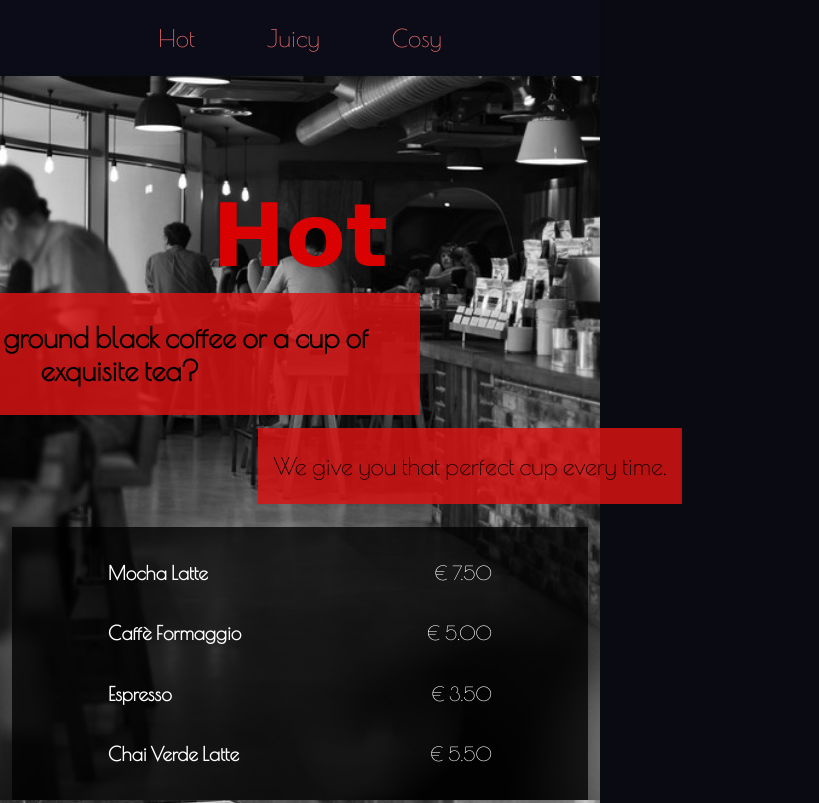
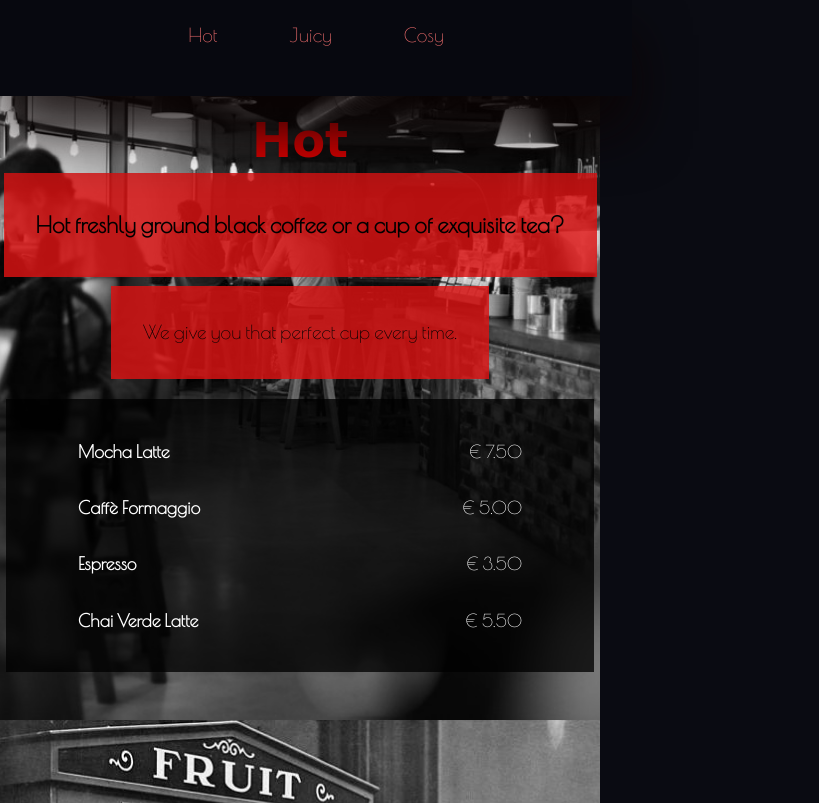
Before and after one commit to tomasantonj/caffe-retro, a plain HTML site: page index.html in a window 600 px wide. Shown: the top 803 px of the page, 819 px wide, since content can reach past the window. Drawn offline with nearby package versions, Linux system fonts and the light colour scheme; a web font is replaced by a local one.

Commit message:
added basic responsive media queries

```diff
--- a/styles.css
+++ b/styles.css
@@ -13,8 +13,8 @@ header#site-header {
 	left: 0;
 	width: 100%;
 	z-index: 1000;
-	background: #0b0c18;
-	box-shadow: 0 2px 8px rgba(0,0,0,0.05);
+	background: #07080f;
+	box-shadow: 0px 35px 55px rgba(11, 3, 3, 0.881);
 }
 
 nav {
@@ -54,7 +54,7 @@ section {
 }
 #hot {
   background: url('assets/hot.jpg') center center/cover no-repeat;
-  padding-top: 12.5rem;
+  padding-top: 12.5rem; /* Adjusted for visual balance */
 
 }
 #hot h2 {
@@ -87,18 +87,15 @@ section {
 }
 
 
-/* Article Boxes */
+/* Content Boxes */
 .box.top, .box.bottom {
 	margin: 0.4rem 0;
 	text-align: center;
 	font-size: 1.5rem;
 }
 
-
-
-
 .box.top {
-	transform: translateX(-30%);
+	transform: translateX(-20%);
 	padding: 0rem 2rem;
 }
 
@@ -141,3 +138,74 @@ section {
     background: rgba(116, 0, 114, 0.833);
     color: #120909;
 }
+
+/* mobile phone media queries (vertical layout only) */
+
+@media (max-width: 600px) {
+	body {
+		font-size: 1rem;
+	}
+	header#site-header {
+		height: 3.5rem;
+		padding: 0.5rem;
+	}
+	nav a {
+		font-size: 1rem;
+		padding: 0.25rem 0.5rem;
+		gap: 1rem;
+	}
+	#hot, #juicy, #cosy, section {
+		min-height: 80vh;
+		height: auto;
+		padding-top: 4rem;
+	}
+	#hot h2, #juicy h2, #cosy h2 {
+		font-size: 2rem;
+	}
+	.box.black {
+		max-width: 95vw;
+		padding: 1rem;
+		font-size: 1rem;
+	}
+	.box.top, .box.bottom {
+		font-size: 1rem;
+		padding: 0.5rem 1rem;
+		transform: none;
+		margin: 0.2rem 0;
+	}
+}
+
+/* medium devices such as tablets (vertical layout only) */
+@media (min-width: 600px) and (max-width: 811px) {
+	body {
+		font-size: 1.1rem;
+	}
+	header#site-header {
+		height: 4rem;
+		padding: 1rem;
+	}
+	nav a {
+		font-size: 1.2rem;
+		padding: 0.5rem 1rem;
+		gap: 1.5rem;
+	}
+	#hot, #juicy, #cosy, section {
+		min-height: 90vh;
+		height: auto;
+		padding-top: 5rem;
+	}
+	#hot h2, #juicy h2, #cosy h2 {
+		font-size: 3rem;
+	}
+	.box.black {
+		max-width: 90vw;
+		padding: 1.5rem;
+		font-size: 1.1rem;
+	}
+	.box.top, .box.bottom {
+		font-size: 1.2rem;
+		padding: 1rem 2rem;
+		transform: none;
+		margin: 0.3rem 0;
+	}
+}
```
